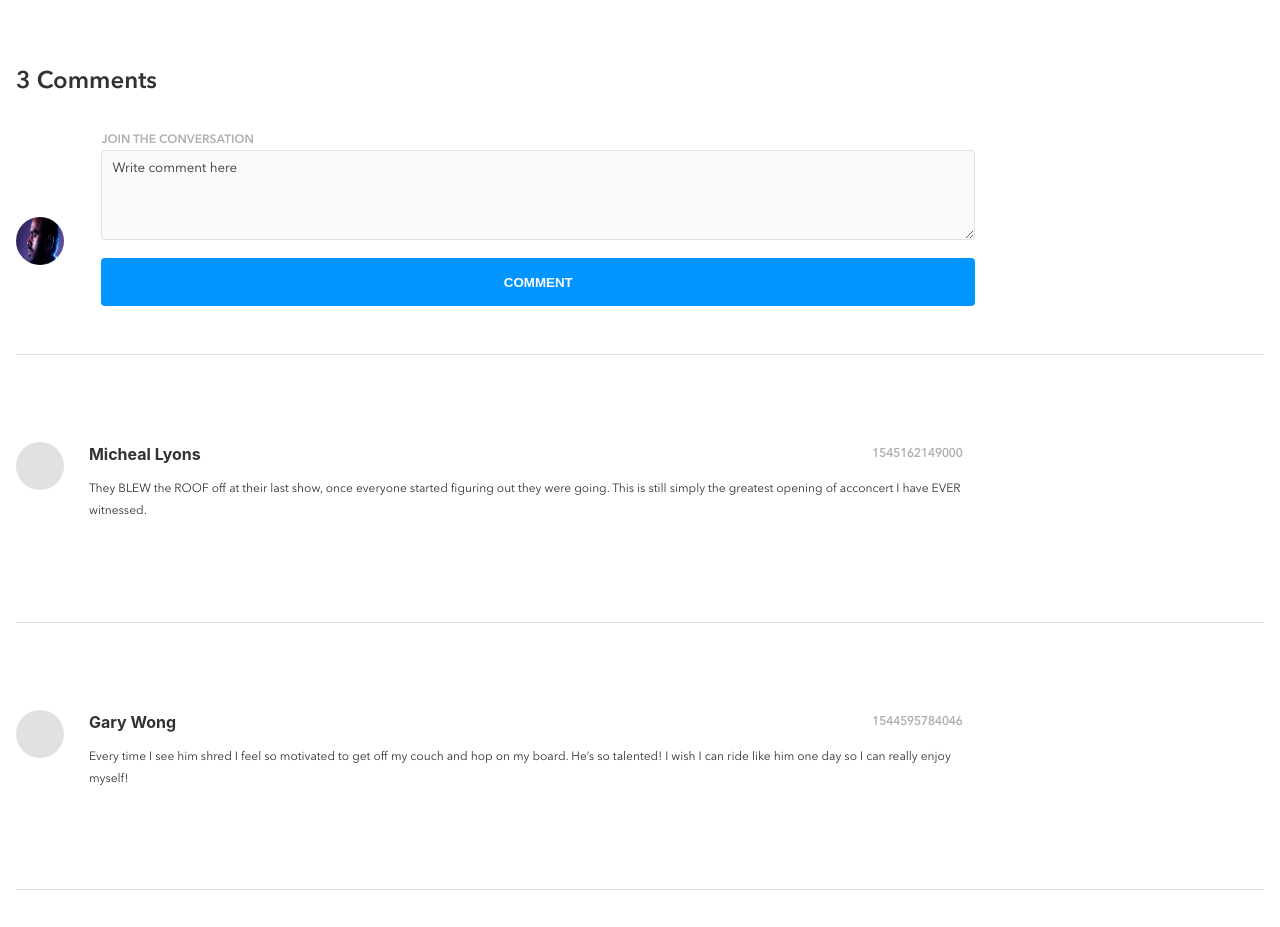
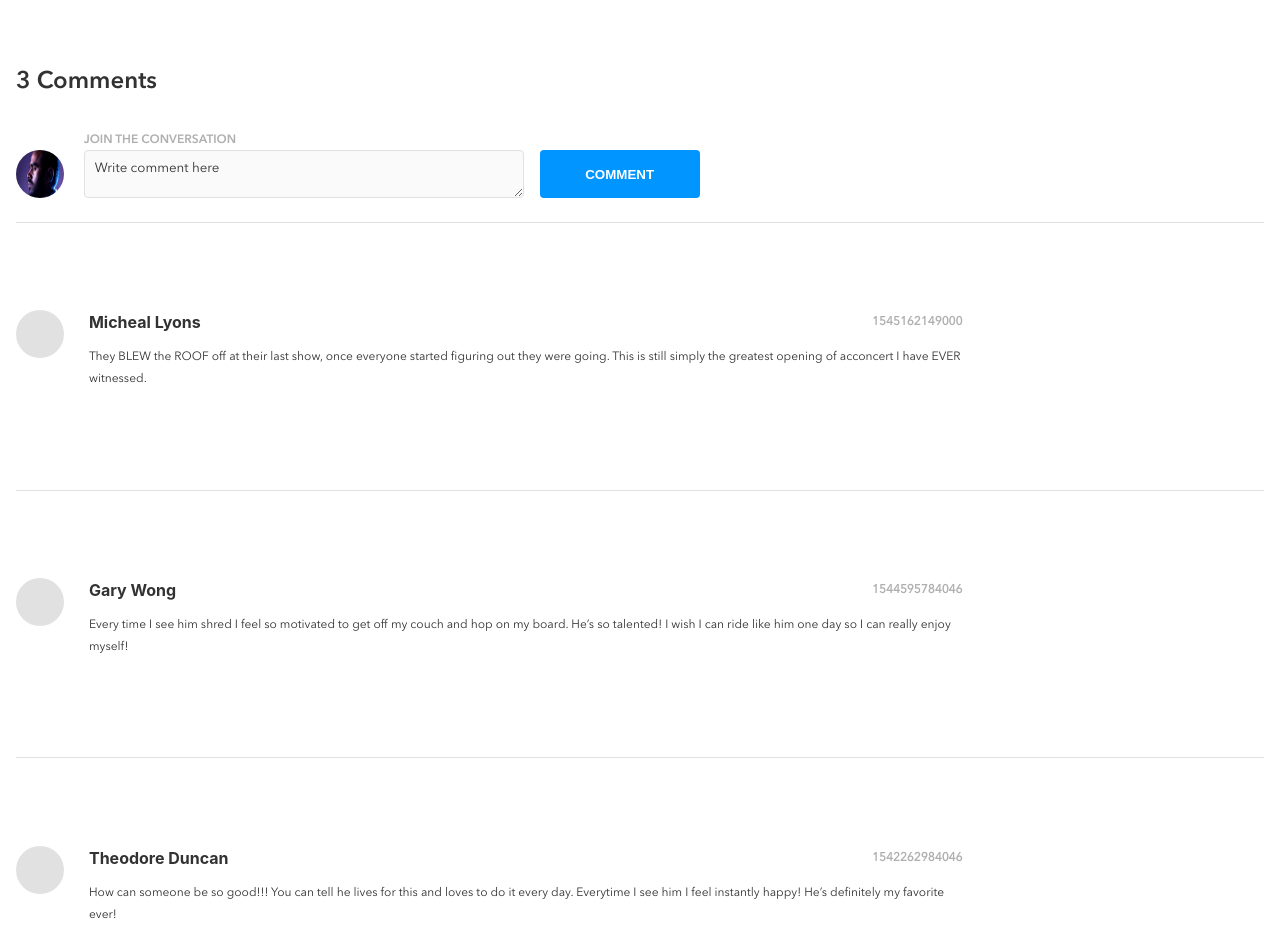
Before and after one commit to lpkathe/brainFlix, a React (Create React App) app: page / in a window 1280 px wide. Shown: the part 886-1813 px from the top of the page. Built offline with nearby package versions, Linux system fonts and the light colour scheme.

Commit message:
wip feature: comment form tablet

```diff
--- a/src/components/commentForm/CommentForm.jsx
+++ b/src/components/commentForm/CommentForm.jsx
@@ -5,10 +5,13 @@ const CommentForm = () => {
   return (
     <div className="CommentForm">
       <img className="CommentForm--pic" src={UserPic} alt="User Pic"/>
-      <div className="CommentForm__form">
-        <label className="CommentForm__form--label">JOIN THE CONVERSATION</label>
-        <textarea className="CommentForm__form--input" type="text" placeholder="Write comment here" />
-      <button className="CommentForm__form--button" onClick={() => { }}>COMMENT</button>
+      <div>
+        <div className="CommentForm__form">
+          <label className="CommentForm__form--label">JOIN THE CONVERSATION</label>
+          <textarea className="CommentForm__form--input" type="text" placeholder="Write comment here" />
+        </div>
+        <div>
+          <button className="CommentForm__form--button" onClick={() => { }}>COMMENT</button></div>
       </div>
     </div>
   )
--- a/src/components/commentForm/CommentForm.scss
+++ b/src/components/commentForm/CommentForm.scss
@@ -16,8 +16,9 @@
   }
 
   &__form {
-    margin-left: 3%;
-    width: 70%;
+    padding-left: 3%;
+    width: 100%;
+    box-sizing: border-box;
 
     &--label {
       font-family: "demi", "Roboto"; // It is modified to give similarity to the mockup
@@ -43,3 +44,33 @@
     }
   }
 }
+
+@include tablet-screen-size {
+  .CommentForm {
+    &--pic {
+      margin-top: 2rem;
+    }
+
+    & div {
+      display: flex;
+    }
+
+    &__form {
+      flex-direction: column;
+
+      &--input {
+        height: 4.8rem;
+        width: 44rem;
+      }
+
+      &--button {
+        margin: 2rem 4rem 0 1.6rem;
+        width: 16rem;
+      }
+
+      & div {
+        flex-direction: row;
+      }
+    }
+  }
+}
```
